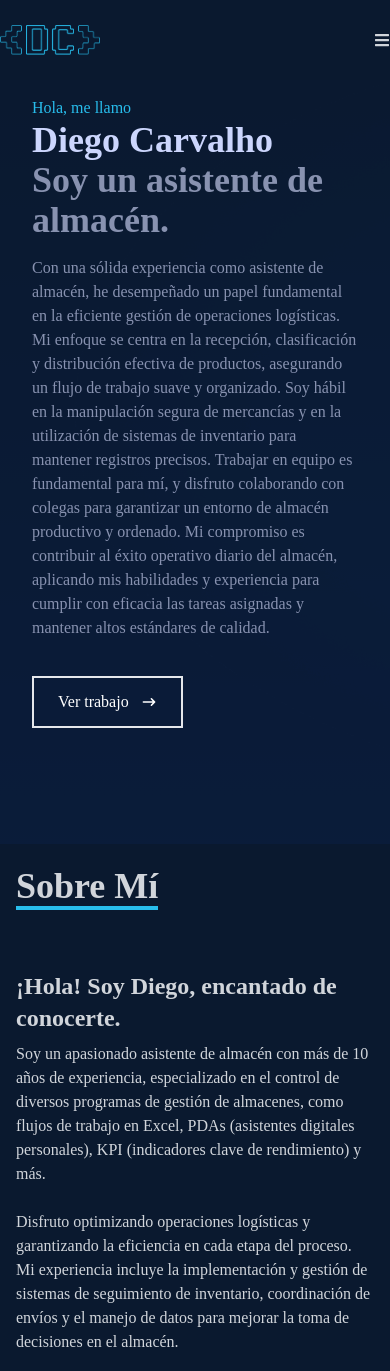
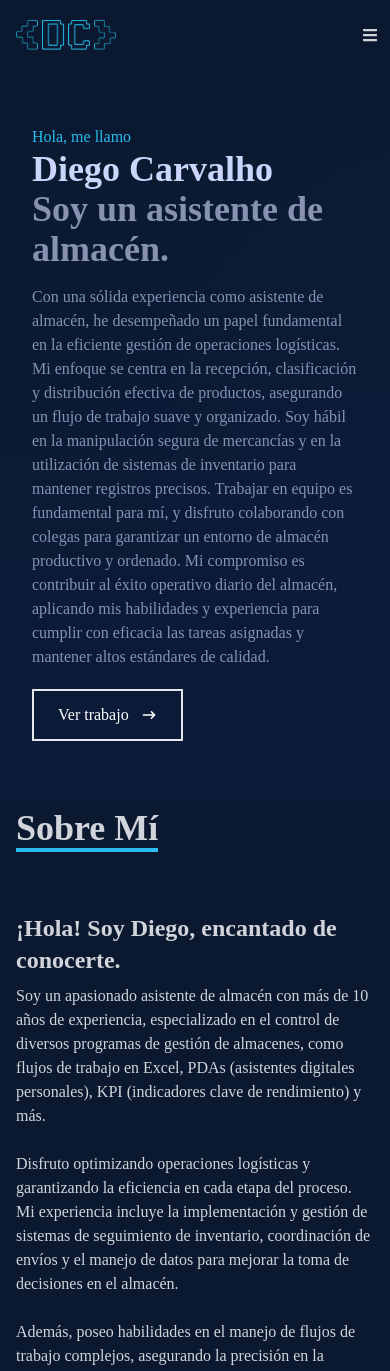
Before and after one commit to diegocchaves/logistic-portfolio, a React (Create React App) app: page / in a window 390 px wide. Shown: the top 1371 px of the page. Built offline with nearby package versions, Linux system fonts and the light colour scheme.

Commit message:
remove all h-screen to better UI in the mobile format

```diff
--- a/src/App.css
+++ b/src/App.css
@@ -1,4 +1,4 @@
-.App {
+/* .App {
   text-align: center;
 }
 
@@ -35,4 +35,4 @@
   to {
     transform: rotate(360deg);
   }
-}
+} */
--- a/src/components/About.jsx
+++ b/src/components/About.jsx
@@ -2,10 +2,10 @@ import React from 'react'
 
 const About = () => {
   return (
-    <div name='about' className='w-full h-screen bg-[#0a192f] text-gray-300' >
+    <div name='about' className='w-full bg-[#0a192f] text-gray-300' >
       <div className='flex flex-col items-center justify-center w-full h-full'>
         <div className='max-w-[1000px] w-full grid grid-cols-1 sm:grid-cols-2 px-4 gap-8'>
-          <div className='pb-8 sm:text-right'>
+          <div className='pt-2 pb-8 sm:text-right'>
             <p className='text-4xl font-bold inline border-b-4 border-[#28bdec]'>
               Sobre Mí
             </p>
--- a/src/components/Contact.jsx
+++ b/src/components/Contact.jsx
@@ -2,7 +2,7 @@ import React from 'react'
 
 const Contact = () => {
   return (
-    <div name='contact' className='w-full h-screen bg-[#0a192f] flex justify-center items-center p-4' >
+    <div name='contact' className='w-full bg-[#0a192f] flex justify-center items-center p-4' >
       <form method='POST' action="https://getform.io/f/f437e598-9e82-4608-8df9-dff71cc633c9" className='flex flex-col max-w-[600px] w-full'>
         <div className='pb-8'>
           <p className='text-4xl font-bold inline border-b-4 border-[#28bdec] text-gray-300'>Contacto</p>
--- a/src/components/Home.jsx
+++ b/src/components/Home.jsx
@@ -11,9 +11,9 @@ const Home = () => {
             backgroundSize: 'cover',
             backgroundPosition: 'inherit',
             backgroundRepeat: 'no-repeat',
-        }} name='home' className='w-full h-screen bg-[#0a192f]' >
+        }} name='home' className='w-full h-[50rem] bg-[#0a192f]' >
             {/* Container */}
-            <div className='max-w-[1000px] mx-auto px-8 flex flex-col justify-center h-full'>
+            <div className='max-w-[1000px] mx-auto  pt-[70px] px-8 flex flex-col justify-center h-full'>
                 <p className='text-[#28bdec]'>Hola, me llamo</p>
                 <h1 className='text-4xl sm:text-7xl font-bold text-[#ccd6fd]'>Diego Carvalho</h1>
 
@@ -24,7 +24,7 @@ const Home = () => {
                 </p>
 
                 <div>
-                    <button className='text-white group border-2 px-6 py-3 my-5 flex items-center hover:bg-[#28bdec] hover:border-[#28bdec]'>Ver trabajo
+                    <button className='text-white group border-2 px-6 py-3 my-1 flex items-center hover:bg-[#28bdec] hover:border-[#28bdec]'>Ver trabajo
                         <span className='duration-300 group-hover:rotate-90'>
                             <HiArrowNarrowRight className='ml-3' />
                         </span>
--- a/src/components/Navbar.jsx
+++ b/src/components/Navbar.jsx
@@ -5,14 +5,13 @@ import { BsFillPersonLinesFill } from 'react-icons/bs'
 import Logo from '../assets/images/logo copy.png'
 import { Link } from 'react-scroll'
 
-
 const Navbar = () => {
   const [nav, setNav] = useState(false)
   const handleClick = () => setNav(!nav)
 
   return (
-    <div className='fixed w-full h-[80px] flex justify-between items-center px4 bg-[#0a192f] text-gray-300'>
-      <div>
+    <div className='fixed w-full h-[70px] flex justify-between items-center px4 bg-[#0a192f] text-gray-300'>
+      <div className='ml-4'>
         <img src={Logo} alt="Logo image" style={{ width: '100px' }} />
       </div>
 
@@ -46,12 +45,12 @@ const Navbar = () => {
       </ul>
 
       {/* hamburge */}
-      <div onClick={handleClick} className='z-10 md:hidden'>
+      <div onClick={handleClick} className='z-10 mr-3 md:hidden'>
         {!nav ? <FaBars /> : <FaTimes />}
       </div>
 
       {/* mobile menu */}
-      <ul className={!nav ? 'hidden' : ' absolute top-0 left-0 w-full h-screen bg-[#0a192f] flex flex-col justify-center items-center'}>
+      <ul className={!nav ? 'hidden' : ' absolute top-0 left-0 w-full bg-[#0a192f] flex flex-col justify-center items-center'}>
         <li className='py-6 text-4xl'>
           <Link onClick={handleClick} to="home" smooth={true} duration={500}>
             Home
--- a/src/components/Skills.jsx
+++ b/src/components/Skills.jsx
@@ -7,9 +7,9 @@ import AlterdataIcon from '../assets/images/alterdata.png';
 
 const Skills = () => {
     return (
-        <div name='skills' className='w-full h-screen bg-[#0a192f]  text-gray-300'>
+        <div name='skills' className=' bg-[#0a192f]  text-gray-300'>
             {/* Contanier */}
-            <div className='max-w-[1000px] mx-auto p-4 flex flex-col justify-center w-full h-full'>
+            <div className='max-w-[1000px] mx-auto p-4 flex flex-col justify-center w-full '>
                 <div>
                     <p className='text-4xl font-bold inline border-b-4 border-[#28bdec]'>Habilidades</p>
                     <p className='py-4'>// Estas son las herramientas con las que he trabajado</p>
--- a/src/components/Work.jsx
+++ b/src/components/Work.jsx
@@ -7,7 +7,7 @@ import Interaction from '../assets/images/interaction.png'
 
 const Work = () => {
     return (
-        <div name='work' className='w-full md:h-screen bg-[#0a192f] text-gray-300'>
+        <div name='work' className='w-full  bg-[#0a192f] text-gray-300'>
             <div className='max-w-[1000px] mx-auto p-4 flex flex-col justify-center w-full h-full'>
                 <div className='pb-8'>
                     <p className='text-4xl font-bold inline border-b-4 border-[#28bdec]'>Trabajo</p>
```
